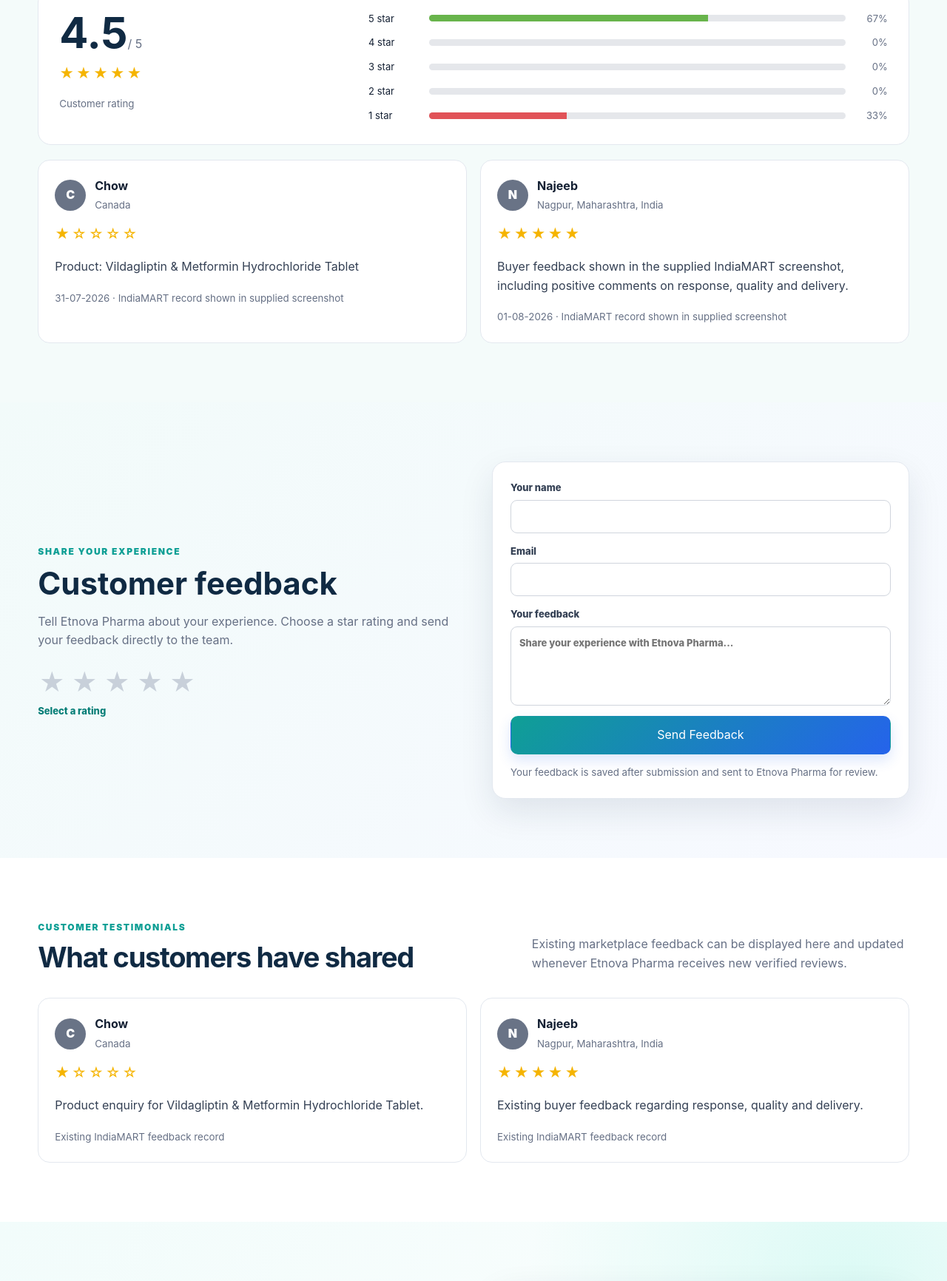
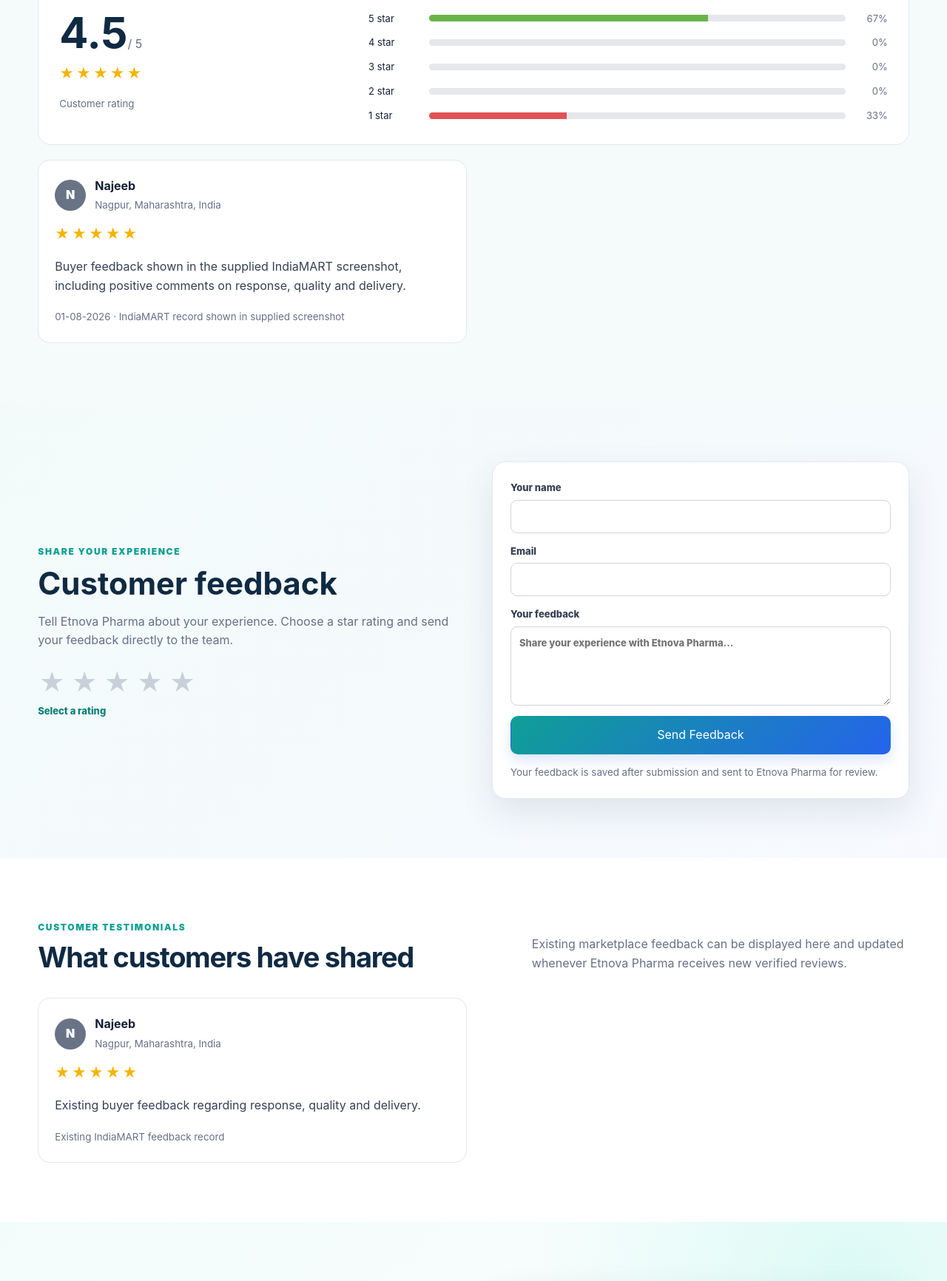
Before and after one commit to etnovapharma/etnovapharma-website, a website: page index.html in a window 1280 px wide. Shown: the part 5624-7356 px from the top of the page at 74% size. Drawn offline with Linux system fonts and the light colour scheme; files whose address does not match are found by name.

Commit message:
Update customer testimonials in index.html

```diff
--- a/index.html
+++ b/index.html
@@ -285,7 +285,7 @@
       </div>
     </div>
     <div class="review-grid">
-      <article class="review"><div class="review-head"><span class="avatar">C</span><div><strong>Chow</strong><small>Canada</small></div></div><div class="stars">★☆☆☆☆</div><p>Product: Vildagliptin &amp; Metformin Hydrochloride Tablet</p><small>31-07-2026 · IndiaMART record shown in supplied screenshot</small></article>
+
       <article class="review"><div class="review-head"><span class="avatar">N</span><div><strong>Najeeb</strong><small>Nagpur, Maharashtra, India</small></div></div><div class="stars">★★★★★</div><p>Buyer feedback shown in the supplied IndiaMART screenshot, including positive comments on response, quality and delivery.</p><small>01-08-2026 · IndiaMART record shown in supplied screenshot</small></article>
     </div>
   </div>
@@ -316,7 +316,7 @@
   <div class="container">
     <div class="section-heading"><div><span class="eyebrow">CUSTOMER TESTIMONIALS</span><h2>What customers have shared</h2></div><p>Existing marketplace feedback can be displayed here and updated whenever Etnova Pharma receives new verified reviews.</p></div>
     <div class="review-grid">
-      <article class="review"><div class="review-head"><span class="avatar">C</span><div><strong>Chow</strong><small>Canada</small></div></div><div class="stars">★☆☆☆☆</div><p>Product enquiry for Vildagliptin &amp; Metformin Hydrochloride Tablet.</p><small>Existing IndiaMART feedback record</small></article>
+
       <article class="review"><div class="review-head"><span class="avatar">N</span><div><strong>Najeeb</strong><small>Nagpur, Maharashtra, India</small></div></div><div class="stars">★★★★★</div><p>Existing buyer feedback regarding response, quality and delivery.</p><small>Existing IndiaMART feedback record</small></article>
     </div>
   </div>
```
